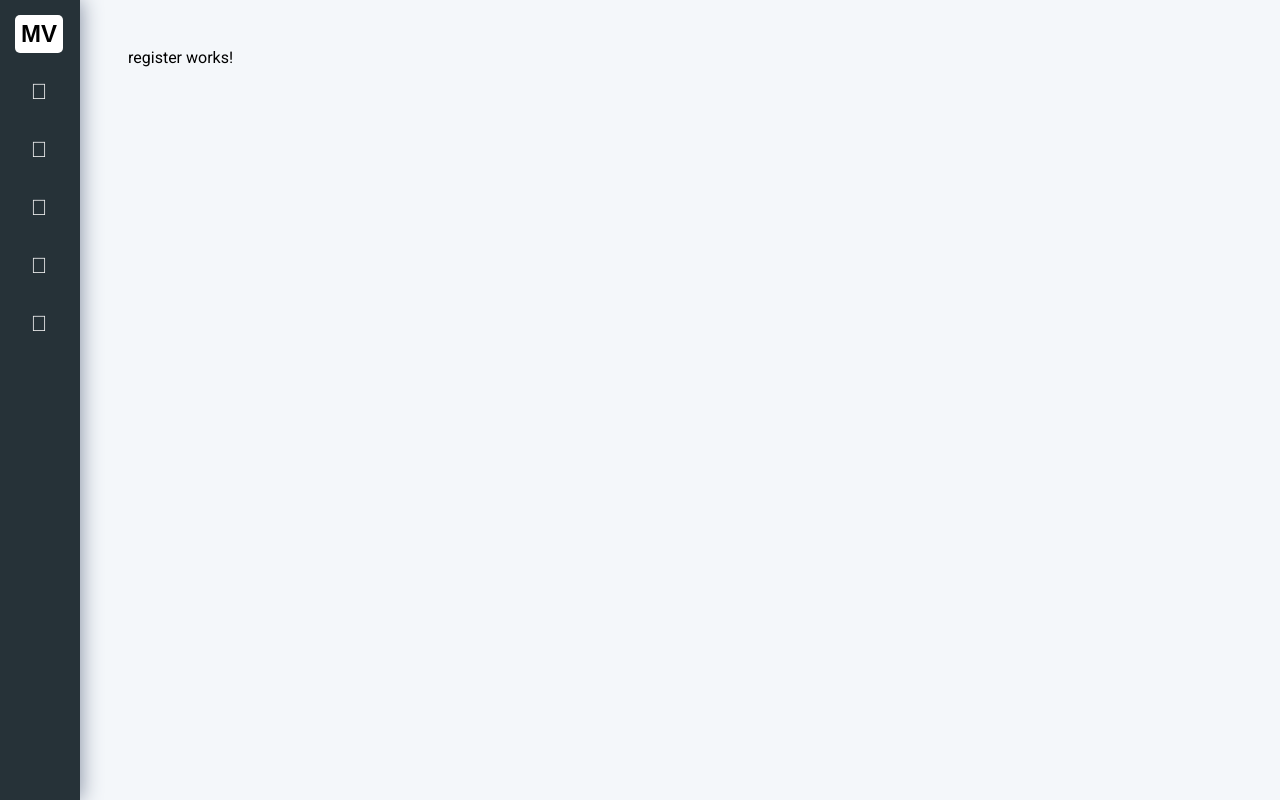
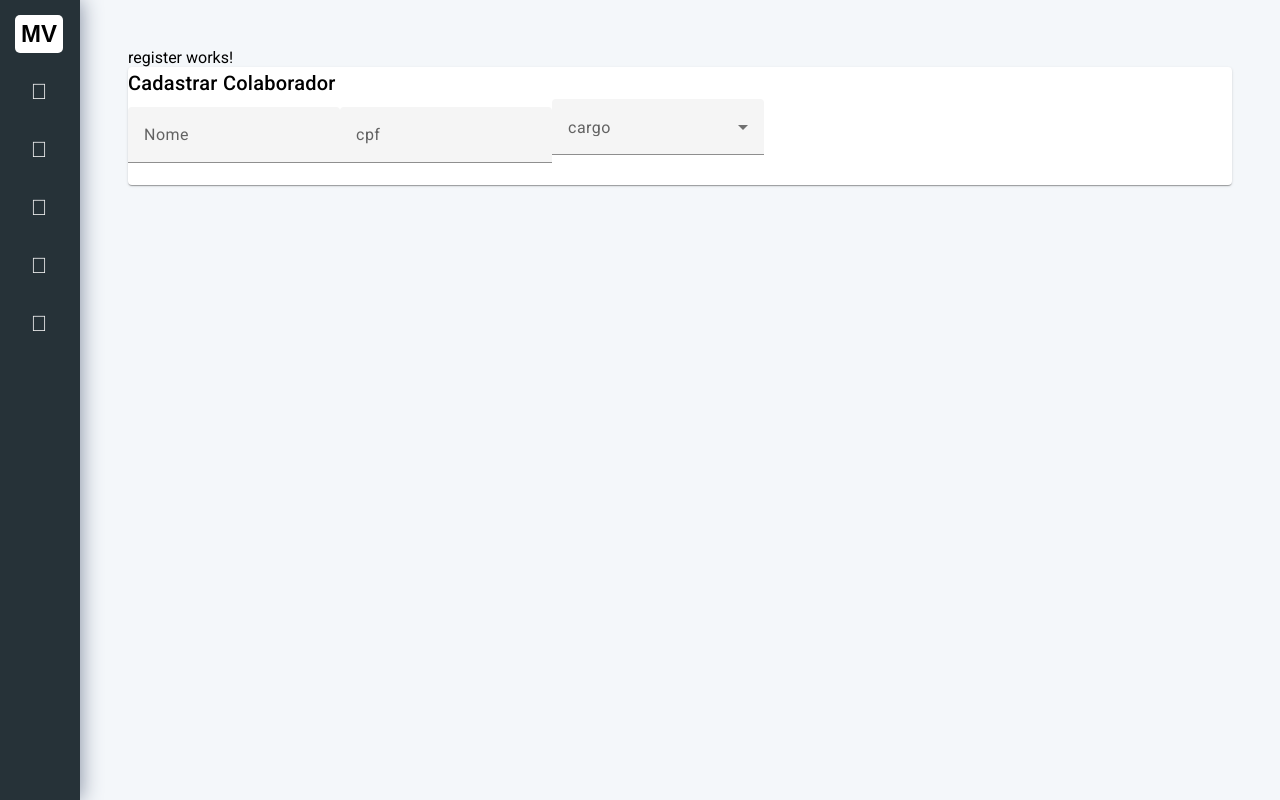
Before and after one commit to MV-CUBO/PROJETO-CUBO-FINAL--FRONTEND, an Angular app: page /register in a window 1280 px wide. Built offline with nearby package versions, Linux system fonts and the light colour scheme.

Commit message:
refactor(register): implementation angular material, and increments partial itens this form

```diff
--- a/src/app/register/register.component.html
+++ b/src/app/register/register.component.html
@@ -1 +1,21 @@
 <p>register works!</p>
+<mat-card>
+    <mat-card-title>Cadastrar Colaborador</mat-card-title>
+    <form>
+        <mat-form-field>
+            <input matInput placeholder="Nome" >
+        </mat-form-field>
+        <mat-form-field>
+            <input matInput placeholder="cpf" >
+        </mat-form-field>
+        <mat-form-field appearance="fill" >
+            <mat-label><span>cargo</span></mat-label>
+            <mat-select>
+            <mat-option *ngFor="let cargo of cargos" [value]="cargo.value">
+            {{cargo.viewValue}}
+            </mat-option>
+        </mat-select>
+        </mat-form-field>
+
+    </form>
+</mat-card>
--- a/src/app/register/register.component.ts
+++ b/src/app/register/register.component.ts
@@ -1,4 +1,9 @@
 import { Component } from '@angular/core';
+
+interface Cargo {
+  value: string;
+  viewValue: string;
+}
 
 @Component({
   selector: 'app-register',
@@ -7,4 +12,10 @@ import { Component } from '@angular/core';
 })
 export class RegisterComponent {
 
+  cargos: Cargo[] = [
+    {value: 'doctor', viewValue: 'Médico(a)'},
+    {value: 'nurse', viewValue: 'Enfermeiro(a)'},
+    {value: 'nurse_technician', viewValue: 'Téc. Enf.'},
+  ];
+
 }
```
Also changed, not shown: 1 other file (tests, documents, lock files or other folders).
